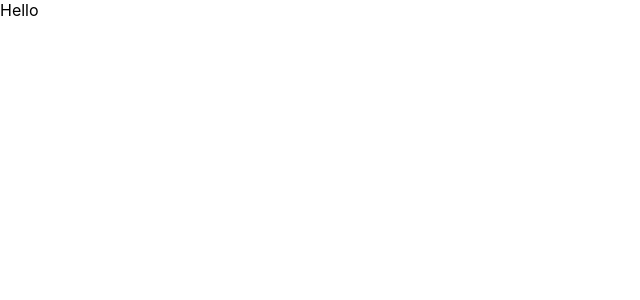
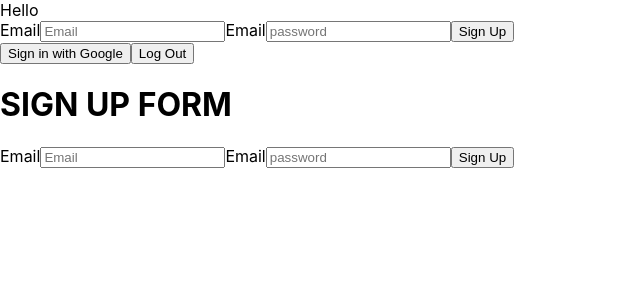
Before and after one commit to Capstone-Pac-Man/SportBuddies, a React (Create React App) app: page / in a window 1280 px wide. Shown: the top 300 px of the page, without its empty margins (0-640 px from the left). Built offline with nearby package versions, Linux system fonts and the light colour scheme.

Commit message:
created auth components via firebase

```diff
--- a/package.json
+++ b/package.json
@@ -11,6 +11,7 @@
     "cors": "^2.8.5",
     "dotenv": "^16.0.3",
     "express": "^4.18.2",
+    "firebase": "^9.17.2",
     "http": "^0.0.1-security",
     "https": "^1.0.0",
     "morgan": "^1.10.0",
--- a/src/App.js
+++ b/src/App.js
@@ -1,7 +1,14 @@
 import "./index.css";
-
+import { Authenticate } from "./components/auth";
+import { Signup } from "./components/signup";
 function App() {
-  return <div className="App">Hello</div>;
+  return (
+    <div className="App">
+      Hello
+      <Authenticate />
+      <Signup />
+    </div>
+  );
 }
 
 export default App;
--- /dev/null
+++ b/src/components/auth.js
@@ -0,0 +1,71 @@
+import { auth, googleProvider } from "../config/firebase";
+import {
+  signInWithPopup,
+  signInWithEmailAndPassword,
+  signOut,
+} from "firebase/auth";
+import { useState } from "react";
+
+export const Authenticate = () => {
+  const [email, setEmail] = useState("");
+  const [password, setPassword] = useState("");
+
+  const handleSignIn = async () => {
+    try {
+      const userCredential = await signInWithEmailAndPassword(
+        auth,
+        email,
+        password
+      );
+      //**FOR NOW** console.log userCredential.user to see information offered
+      console.log("SIGN IN SUCCESS");
+      console.log(userCredential.user);
+    } catch (err) {
+      console.error("ERROR!!", err);
+    }
+  };
+
+  const signInWithGoogle = async () => {
+    try {
+      const userCredential = await signInWithPopup(auth, googleProvider);
+      //**FOR NOW** console.log userCredential.user to see information offered
+      console.log("SIGN IN SUCCESS");
+      console.log(userCredential.user);
+    } catch (err) {
+      console.error("Error!!", err);
+    }
+  };
+
+  const logOut = async () => {
+    try {
+      await signOut(auth);
+      console.log("Sign out successful");
+    } catch (err) {
+      console.error("Error!!", err);
+    }
+  };
+
+  return (
+    <div>
+      <form onSubmit={handleSignIn}>
+        <label>Email</label>
+        <input
+          type="text"
+          placeholder="Email"
+          onChange={(e) => setEmail(e.target.value)}
+        />
+        <label>Email</label>
+        <input
+          type="password"
+          placeholder="password"
+          onChange={(e) => setPassword(e.target.value)}
+        />
+        <button type="submit">Sign Up</button>
+      </form>
+      <div>
+        <button onClick={signInWithGoogle}>Sign in with Google</button>
+        <button onClick={logOut}>Log Out</button>
+      </div>
+    </div>
+  );
+};
--- /dev/null
+++ b/src/components/signup.js
@@ -0,0 +1,48 @@
+import { auth } from "../config/firebase";
+import { createUserWithEmailAndPassword } from "firebase/auth";
+import { useState } from "react";
+
+export const Signup = () => {
+  const [email, setEmail] = useState("");
+  const [password, setPassword] = useState("");
+
+  const handleSignUp = async (e) => {
+    e.preventDefault();
+    try {
+      const userCredential = await createUserWithEmailAndPassword(
+        auth,
+        email,
+        password
+      );
+      //**FOR NOW** console.log userCredential.user to see information offered
+      console.log("SIGN UP SUCCESS");
+      console.log(userCredential.user);
+      console.log(userCredential);
+    } catch (err) {
+      console.error("ERROR!!", err);
+    }
+  };
+
+  return (
+    <div>
+      <h1> SIGN UP FORM </h1>
+      <form onSubmit={handleSignUp}>
+        <label>Email</label>
+        <input
+          type="text"
+          placeholder="Email"
+          value={email}
+          onChange={(e) => setEmail(e.target.value)}
+        />
+        <label>Email</label>
+        <input
+          type="password"
+          placeholder="password"
+          value={password}
+          onChange={(e) => setPassword(e.target.value)}
+        />
+        <button type="submit">Sign Up</button>
+      </form>
+    </div>
+  );
+};
--- /dev/null
+++ b/src/config/firebase.js
@@ -0,0 +1,23 @@
+import { initializeApp } from "firebase/app";
+import { getAuth, GoogleAuthProvider } from "firebase/auth";
+import { getFirestore } from "firebase/firestore";
+
+const firebaseConfig = {
+  apiKey: "AIzaSyBEfwlhK5JqriswCo5S0x9JkCxjiwHyjAk",
+  authDomain: "capstone-40568.firebaseapp.com",
+  projectId: "capstone-40568",
+  storageBucket: "capstone-40568.appspot.com",
+  messagingSenderId: "962687304131",
+  appId: "1:962687304131:web:0cc3ba8631ab137c013d76",
+  measurementId: "G-12XXSV4LHE",
+};
+
+const app = initializeApp(firebaseConfig);
+
+export const auth = getAuth(app);
+export const googleProvider = new GoogleAuthProvider();
+googleProvider.setCustomParameters({
+  prompt: "select_account",
+});
+
+export const db = getFirestore(app);
```
Also changed, not shown: 1 other file (tests, documents, lock files or other folders).
